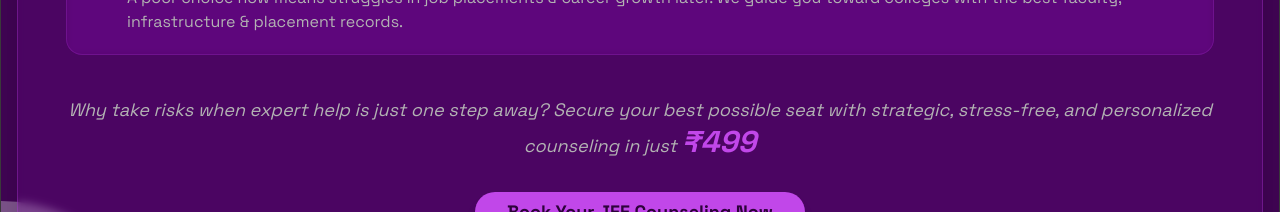
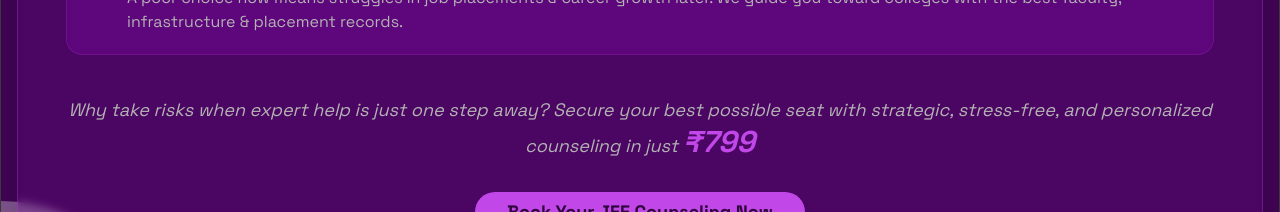
Before and after one commit to BerrySeriousCoder/Gocampuss, a React (Vite) app: page /portfolio in a window 1280 px wide. Shown: the part 4580-4792 px from the top of the page. Built offline with nearby package versions, Linux system fonts and the light colour scheme; no server answers.

Commit message:
changed counselling pricing

```diff
--- a/src/pages/Portfolio.tsx
+++ b/src/pages/Portfolio.tsx
@@ -305,7 +305,7 @@ const Portfolio = () => {
             </div>
 
             <p className="text-lg italic mt-10 mb-8 text-muted-foreground text-center leading-relaxed">
-              Why take risks when expert help is just one step away? Secure your best possible seat with strategic, stress-free, and personalized counseling in just <span className='font-bold text-3xl text-purple-light' >₹499</span>
+              Why take risks when expert help is just one step away? Secure your best possible seat with strategic, stress-free, and personalized counseling in just <span className='font-bold text-3xl text-purple-light' >₹799</span>
             </p>
 
             <div className="text-center">
```
